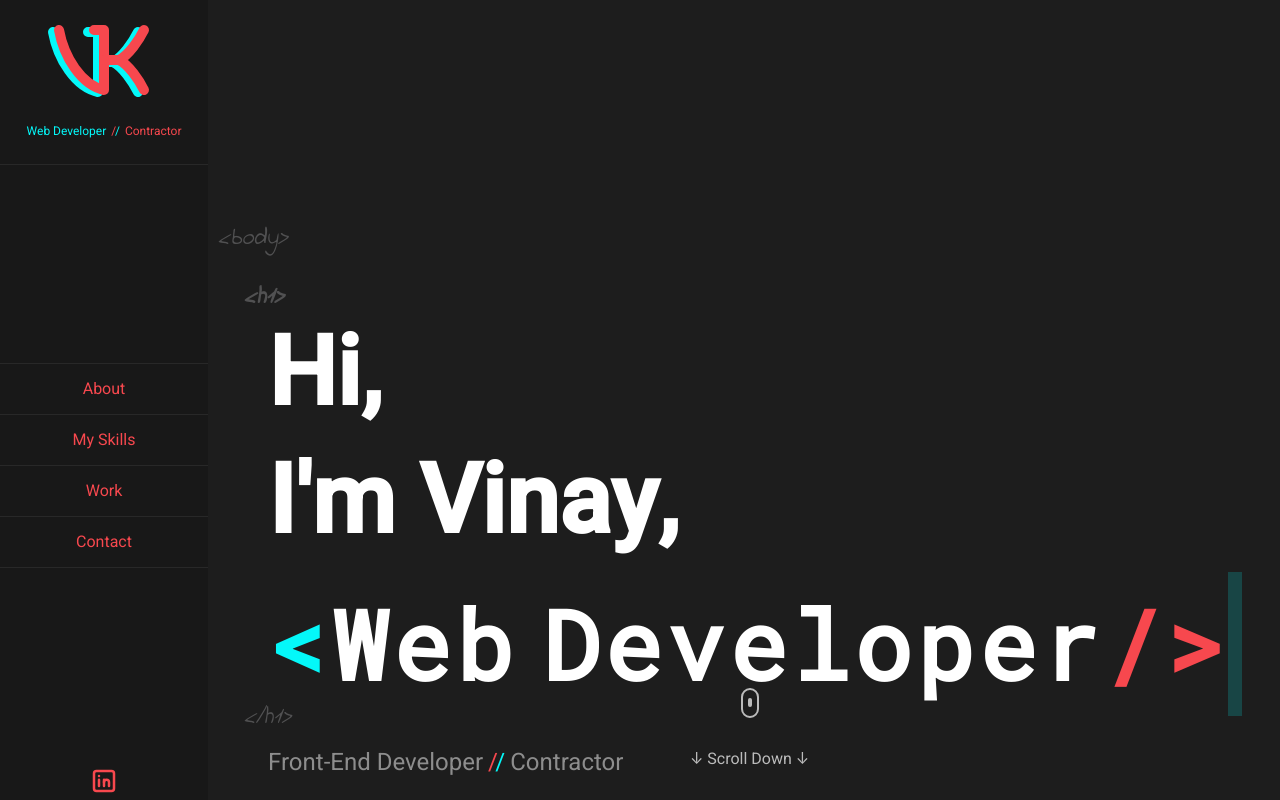
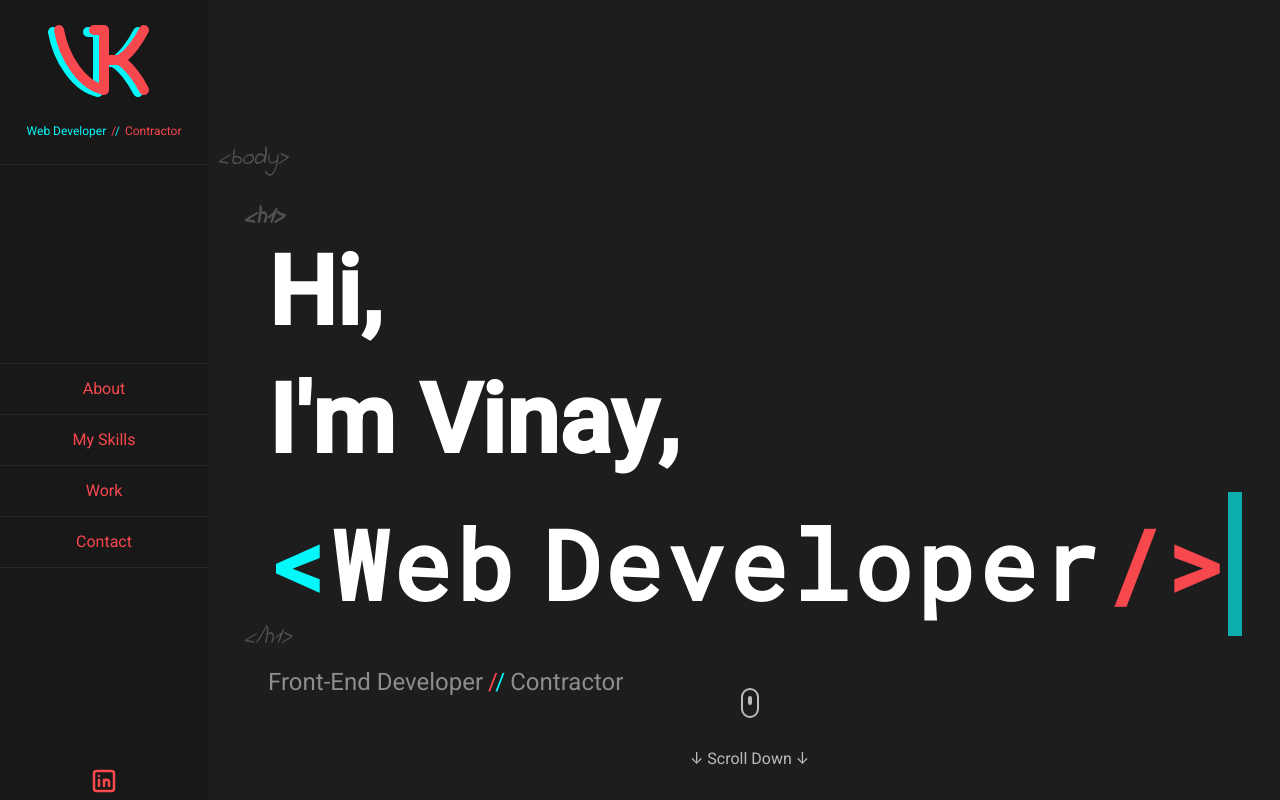
Before and after one commit to vinaykukke/Portfolio, a Next.js app: page / in a window 1280 px wide. Shown: the top 800 px of the page. Built offline with nearby package versions, Linux system fonts and the light colour scheme.

Commit message:
Bug fixes

```diff
--- a/pages/contact.tsx
+++ b/pages/contact.tsx
@@ -51,7 +51,7 @@ const Contact = () => {
   };
 
   return (
-    <section id="Contact" className="section-main__wrapper">
+    <section id="contact" className="section-main__wrapper">
       <Head>
         <meta name="viewport" content="width=device-width, initial-scale=1.0" />
       </Head>
--- a/src/components/Header/index.tsx
+++ b/src/components/Header/index.tsx
@@ -1,12 +1,16 @@
-import { useState } from "react";
+import { useState, useEffect } from "react";
 import Link from "next/link";
 import Nav from "components/Navigation";
 import BrandIcon from "components/Logos/BrandIcon";
 import LinkedIn from "components/Logos/LinkedIn";
 import styles from "./header.module.scss";
+import { useRouter } from "next/router";
 
 const Header = () => {
+  const router = useRouter();
   const [showOverlay, toggleOverlay] = useState(false);
+  const handlePathChange = () => showOverlay && toggleOverlay(false);
+
   const overlayClass = showOverlay
     ? `${styles.overlay} ${styles.open}`
     : `${styles.overlay}`;
@@ -20,6 +24,9 @@ const Header = () => {
       return !prev;
     });
   };
+
+  /** If path changes then close menu */
+  useEffect(handlePathChange, [router.asPath]);
 
   return (
     <>
--- a/styles/globals.scss
+++ b/styles/globals.scss
@@ -99,11 +99,16 @@ a {
 }
 
 section.section-main__wrapper {
-  margin: 5rem 0;
   max-width: 1800px;
 
+  &#contact {
+    margin: 5rem 0;
+  }
+
   @media screen and (max-width: 800px) {
-    margin: 10rem 0;
+    &#contact {
+      margin: 10rem 0;
+    }
   }
 
   h1 {
```
